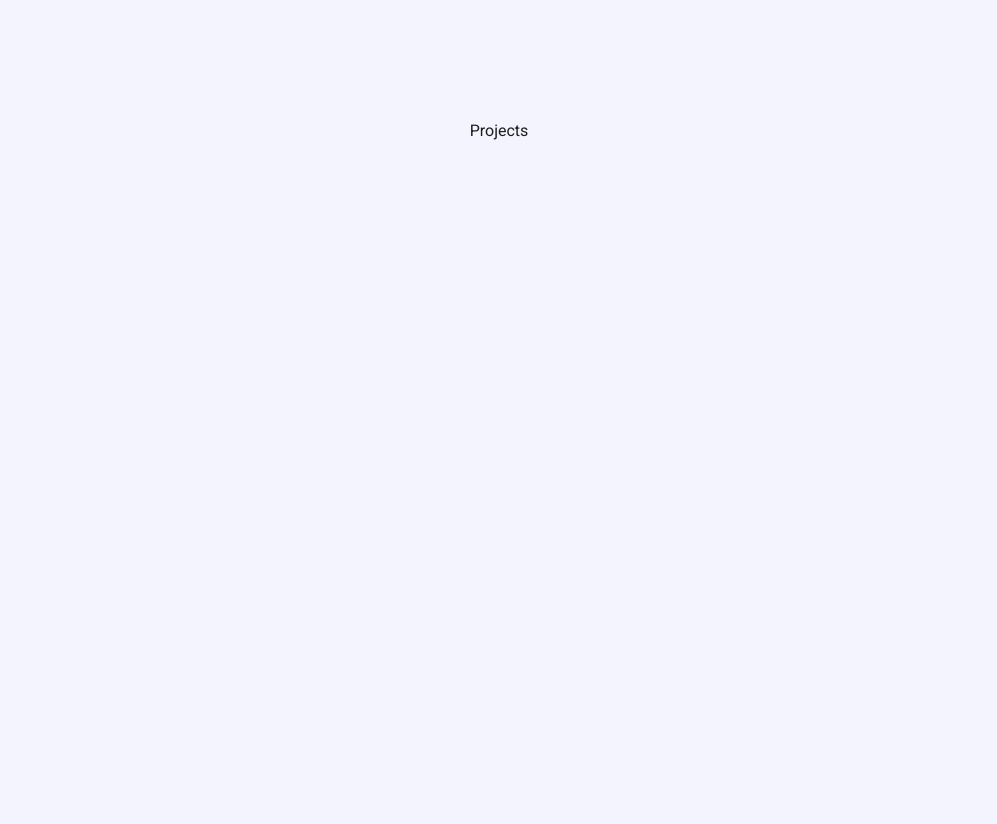
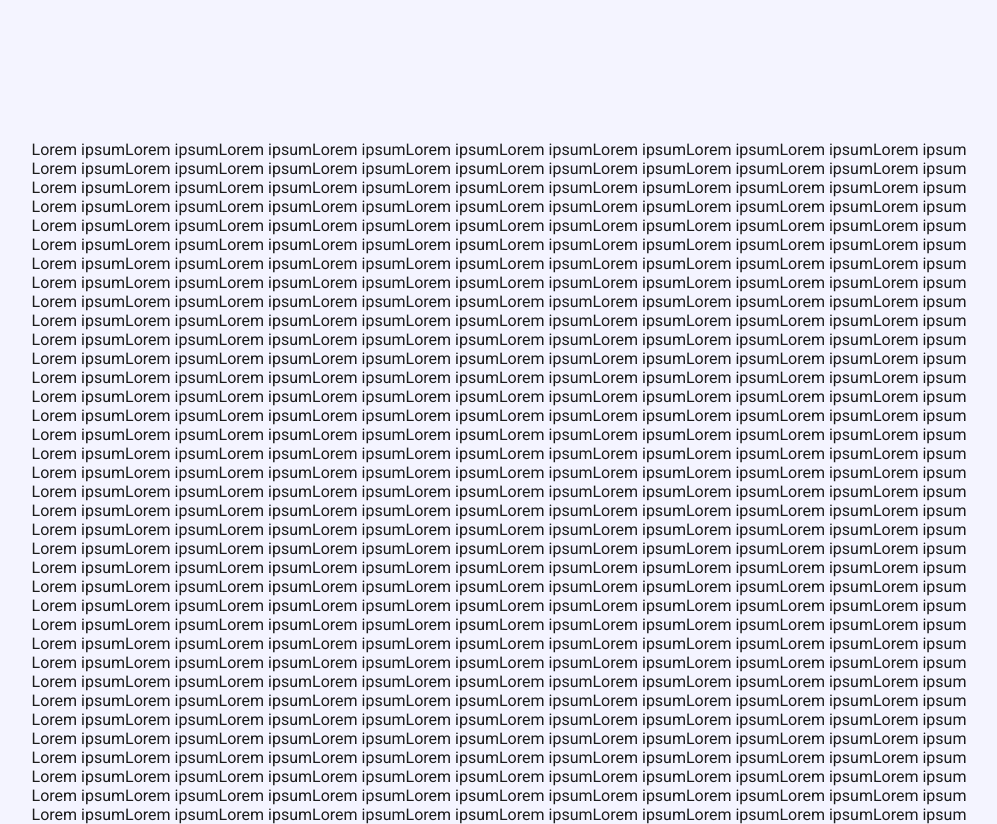
Before and after one commit to luansjourney/luandesouza.xyz-react, a React (Create React App) app: page / in a window 1280 px wide. Shown: the part 760-1584 px from the top of the page, without its empty margins (141-1138 px from the left). Before the commit the page ends 900 px from the top, so only its background shows below. Built offline with nearby package versions, Linux system fonts and the light colour scheme.

Commit message:
Fixed: Header-Navbar sticky function

```diff
--- a/src/Assets/Styles/components/_hero.scss
+++ b/src/Assets/Styles/components/_hero.scss
@@ -4,14 +4,13 @@
     height: 100vh;
 }
 
-#info {
+#DescBox {
     display: flex;
     flex-direction: column;
     justify-content: center;
 
     @media (max-width: 768px) {
         padding-bottom: 40%;
-    }
     }
 
     h1 {
@@ -30,9 +29,9 @@ p {
             padding-bottom: 10px;
         }
     }
+}
 
-
-#img {
+#ImgBox {
     padding-left: 6rem;
     display: flex;
     flex-direction: column;
@@ -44,8 +43,6 @@ p {
         align-items: center;
         padding-bottom: 40%;
     }
-}
-
 
     img {
         width: 500px;
@@ -57,6 +54,10 @@ img {
             height: 150px;
         }
     }
+
+}
+
+
 
 .contactBtn {
     width: 150px;
--- /dev/null
+++ b/src/Assets/Styles/components/_projects.scss
@@ -0,0 +1,3 @@
+.container {
+    flex-wrap: nowrap;
+}
--- a/src/Assets/Styles/layout/_header.scss
+++ b/src/Assets/Styles/layout/_header.scss
@@ -1,4 +1,7 @@
 .header {
+    position: sticky;
+    top: 0;
+    z-index: 101;
     background: $dark;
     width: 100%;
     height: $headerHeight;
@@ -34,11 +37,11 @@
         }
 
         &__nav {
+            position: fixed;
             top: 0;
             right: 100%;
             bottom: 0;
             width: 100%;
-            position: fixed;
             display: flex;
             flex-direction: column;
             justify-content: center;
--- a/src/Assets/Styles/layout/_layout.scss
+++ b/src/Assets/Styles/layout/_layout.scss
@@ -1,7 +1,8 @@
 .container {
-    height: 100vh;
+    min-height: calc(100vh - $headerHeight);
     background: $bg;
     display: flex;
+    flex-wrap: wrap;
     flex-direction: column;
     justify-content: center;
     align-items: center;
--- a/src/Assets/Styles/main.scss
+++ b/src/Assets/Styles/main.scss
@@ -9,5 +9,6 @@
 @import "./layout/layout";
 @import "./layout/header";
 //components
-@import "./components/hero"
+@import "./components/hero";
+@import "./components/projects";
 //pages
--- a/src/Components/Hero.js
+++ b/src/Components/Hero.js
@@ -4,12 +4,12 @@ import { Link } from "react-router-dom"
 function Hero() {
   return (
     <div className="hero-container">
-        <div id="info">
+        <div id="DescBox">
           <h1>Hi</h1>
           <p>I'm Luan, <br/>Web Developer</p>
           <button className="contactBtn"><Link to="/page-cta">Contact me</Link></button>
         </div>
-        <div id="img"><img src={heroImg} alt="bitmoji-laptop-wave"/></div>
+        <div id="ImgBox"><img src={heroImg} alt="bitmoji-laptop-wave"/></div>
     </div>
   )
 }
--- a/src/Components/Projects.js
+++ b/src/Components/Projects.js
@@ -2,7 +2,45 @@ import React from 'react'
 
 function Projects() {
   return (
-    <div>Projects</div>
+    <div>
+        <p>Lorem ipsumLorem ipsumLorem ipsumLorem ipsumLorem ipsumLorem ipsumLorem ipsumLorem ipsumLorem ipsumLorem ipsum</p>
+        <p>Lorem ipsumLorem ipsumLorem ipsumLorem ipsumLorem ipsumLorem ipsumLorem ipsumLorem ipsumLorem ipsumLorem ipsum</p>
+        <p>Lorem ipsumLorem ipsumLorem ipsumLorem ipsumLorem ipsumLorem ipsumLorem ipsumLorem ipsumLorem ipsumLorem ipsum</p>
+        <p>Lorem ipsumLorem ipsumLorem ipsumLorem ipsumLorem ipsumLorem ipsumLorem ipsumLorem ipsumLorem ipsumLorem ipsum</p>
+        <p>Lorem ipsumLorem ipsumLorem ipsumLorem ipsumLorem ipsumLorem ipsumLorem ipsumLorem ipsumLorem ipsumLorem ipsum</p>
+        <p>Lorem ipsumLorem ipsumLorem ipsumLorem ipsumLorem ipsumLorem ipsumLorem ipsumLorem ipsumLorem ipsumLorem ipsum</p>
+        <p>Lorem ipsumLorem ipsumLorem ipsumLorem ipsumLorem ipsumLorem ipsumLorem ipsumLorem ipsumLorem ipsumLorem ipsum</p>
+        <p>Lorem ipsumLorem ipsumLorem ipsumLorem ipsumLorem ipsumLorem ipsumLorem ipsumLorem ipsumLorem ipsumLorem ipsum</p>
+        <p>Lorem ipsumLorem ipsumLorem ipsumLorem ipsumLorem ipsumLorem ipsumLorem ipsumLorem ipsumLorem ipsumLorem ipsum</p>
+        <p>Lorem ipsumLorem ipsumLorem ipsumLorem ipsumLorem ipsumLorem ipsumLorem ipsumLorem ipsumLorem ipsumLorem ipsum</p>
+        <p>Lorem ipsumLorem ipsumLorem ipsumLorem ipsumLorem ipsumLorem ipsumLorem ipsumLorem ipsumLorem ipsumLorem ipsum</p>
+        <p>Lorem ipsumLorem ipsumLorem ipsumLorem ipsumLorem ipsumLorem ipsumLorem ipsumLorem ipsumLorem ipsumLorem ipsum</p>
+        <p>Lorem ipsumLorem ipsumLorem ipsumLorem ipsumLorem ipsumLorem ipsumLorem ipsumLorem ipsumLorem ipsumLorem ipsum</p>
+        <p>Lorem ipsumLorem ipsumLorem ipsumLorem ipsumLorem ipsumLorem ipsumLorem ipsumLorem ipsumLorem ipsumLorem ipsum</p>
+        <p>Lorem ipsumLorem ipsumLorem ipsumLorem ipsumLorem ipsumLorem ipsumLorem ipsumLorem ipsumLorem ipsumLorem ipsum</p>
+        <p>Lorem ipsumLorem ipsumLorem ipsumLorem ipsumLorem ipsumLorem ipsumLorem ipsumLorem ipsumLorem ipsumLorem ipsum</p>
+        <p>Lorem ipsumLorem ipsumLorem ipsumLorem ipsumLorem ipsumLorem ipsumLorem ipsumLorem ipsumLorem ipsumLorem ipsum</p>
+        <p>Lorem ipsumLorem ipsumLorem ipsumLorem ipsumLorem ipsumLorem ipsumLorem ipsumLorem ipsumLorem ipsumLorem ipsum</p>
+        <p>Lorem ipsumLorem ipsumLorem ipsumLorem ipsumLorem ipsumLorem ipsumLorem ipsumLorem ipsumLorem ipsumLorem ipsum</p>
+        <p>Lorem ipsumLorem ipsumLorem ipsumLorem ipsumLorem ipsumLorem ipsumLorem ipsumLorem ipsumLorem ipsumLorem ipsum</p>
+        <p>Lorem ipsumLorem ipsumLorem ipsumLorem ipsumLorem ipsumLorem ipsumLorem ipsumLorem ipsumLorem ipsumLorem ipsum</p>
+        <p>Lorem ipsumLorem ipsumLorem ipsumLorem ipsumLorem ipsumLorem ipsumLorem ipsumLorem ipsumLorem ipsumLorem ipsum</p>
+        <p>Lorem ipsumLorem ipsumLorem ipsumLorem ipsumLorem ipsumLorem ipsumLorem ipsumLorem ipsumLorem ipsumLorem ipsum</p>
+        <p>Lorem ipsumLorem ipsumLorem ipsumLorem ipsumLorem ipsumLorem ipsumLorem ipsumLorem ipsumLorem ipsumLorem ipsum</p>
+        <p>Lorem ipsumLorem ipsumLorem ipsumLorem ipsumLorem ipsumLorem ipsumLorem ipsumLorem ipsumLorem ipsumLorem ipsum</p>
+        <p>Lorem ipsumLorem ipsumLorem ipsumLorem ipsumLorem ipsumLorem ipsumLorem ipsumLorem ipsumLorem ipsumLorem ipsum</p>
+        <p>Lorem ipsumLorem ipsumLorem ipsumLorem ipsumLorem ipsumLorem ipsumLorem ipsumLorem ipsumLorem ipsumLorem ipsum</p>
+        <p>Lorem ipsumLorem ipsumLorem ipsumLorem ipsumLorem ipsumLorem ipsumLorem ipsumLorem ipsumLorem ipsumLorem ipsum</p>
+        <p>Lorem ipsumLorem ipsumLorem ipsumLorem ipsumLorem ipsumLorem ipsumLorem ipsumLorem ipsumLorem ipsumLorem ipsum</p>
+        <p>Lorem ipsumLorem ipsumLorem ipsumLorem ipsumLorem ipsumLorem ipsumLorem ipsumLorem ipsumLorem ipsumLorem ipsum</p>
+        <p>Lorem ipsumLorem ipsumLorem ipsumLorem ipsumLorem ipsumLorem ipsumLorem ipsumLorem ipsumLorem ipsumLorem ipsum</p>
+        <p>Lorem ipsumLorem ipsumLorem ipsumLorem ipsumLorem ipsumLorem ipsumLorem ipsumLorem ipsumLorem ipsumLorem ipsum</p>
+        <p>Lorem ipsumLorem ipsumLorem ipsumLorem ipsumLorem ipsumLorem ipsumLorem ipsumLorem ipsumLorem ipsumLorem ipsum</p>
+        <p>Lorem ipsumLorem ipsumLorem ipsumLorem ipsumLorem ipsumLorem ipsumLorem ipsumLorem ipsumLorem ipsumLorem ipsum</p>
+        <p>Lorem ipsumLorem ipsumLorem ipsumLorem ipsumLorem ipsumLorem ipsumLorem ipsumLorem ipsumLorem ipsumLorem ipsum</p>
+        <p>Lorem ipsumLorem ipsumLorem ipsumLorem ipsumLorem ipsumLorem ipsumLorem ipsumLorem ipsumLorem ipsumLorem ipsum</p>
+
+    </div>
   )
 }
 
```
Lines whose indentation alone changed are shown as unchanged.
